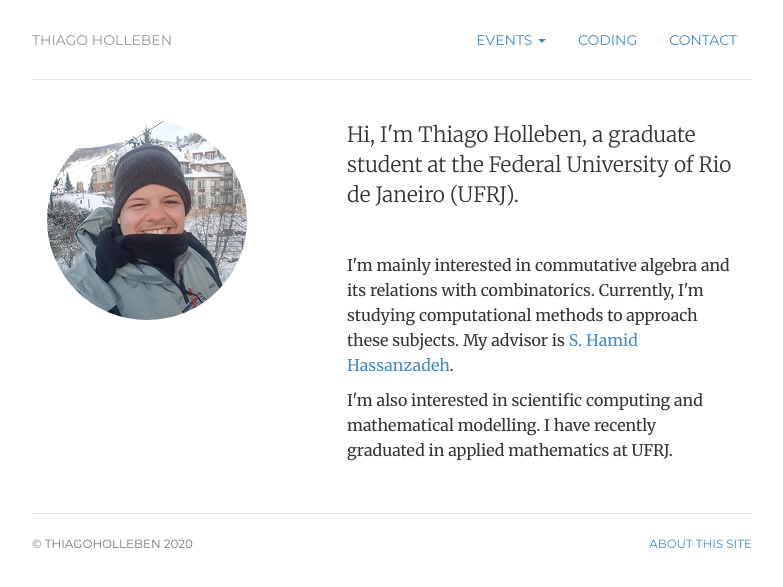
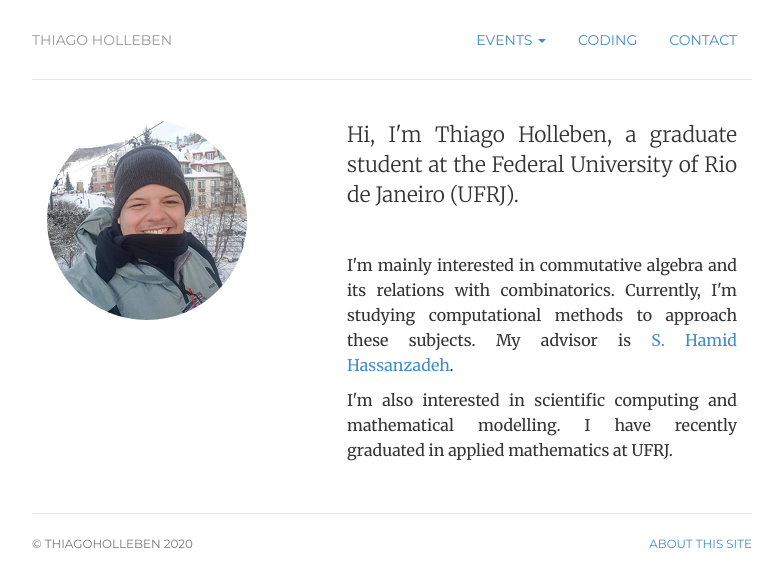
Before and after one commit to hollebenthiago/hollebenthiago.github.io, a Jekyll site: the page built from index.html, in a window 1280 px wide. Shown: the top 587 px of the page, without its empty margins (248-1031 px from the left). Built offline with Jekyll 4.4.1, drawn with Linux system fonts in a browser that asks for light colours.

Commit message:
trying justified ps

```diff
--- a/css/style.css
+++ b/css/style.css
@@ -115,3 +115,7 @@
 .card-text {
 	font-size: 12px;
 }
+
+.need-to-justify {
+	text-align: justify;
+}
--- a/index.html
+++ b/index.html
@@ -12,10 +12,10 @@
 	<img  class="img-circle avatar" alt="Thiago Holleben" src="img/temporarypic.png">
 	</div>
 	<div itemscope itemtype="http://data-vocabulary.org/Person" class="col-sm-7">
-	<p class="lead">Hi, I'm <span itemprop="name">Thiago Holleben</span>, a graduate student at the Federal University of Rio de Janeiro (UFRJ).</p>
+	<p class="lead need-to-justify">Hi, I'm <span itemprop="name">Thiago Holleben</span>, a graduate student at the Federal University of Rio de Janeiro (UFRJ).</p>
 	<br>
-	<p>I'm mainly interested in <span itemprop="title">commutative algebra</span> and its relations with <span itemprop="title">combinatorics</span>. Currently, I'm studying <span itemprop="title">computational methods</span> to approach these subjects. My advisor is <a href="https://sites.google.com/view/s-hamid-hassanzadeh/home?authuser=0">S. Hamid Hassanzadeh</a>.</p>
-	<p>I'm also interested in scientific computing and mathematical modelling. I have recently graduated in applied mathematics at UFRJ.</p>
+	<p class='need-to-justify'>I'm mainly interested in <span itemprop="title">commutative algebra</span> and its relations with <span itemprop="title">combinatorics</span>. Currently, I'm studying <span itemprop="title">computational methods</span> to approach these subjects. My advisor is <a href="https://sites.google.com/view/s-hamid-hassanzadeh/home?authuser=0">S. Hamid Hassanzadeh</a>.</p>
+	<p class='need-to-justify'>I'm also interested in scientific computing and mathematical modelling. I have recently graduated in applied mathematics at UFRJ.</p>
 
 	</div>
 </div>
```
